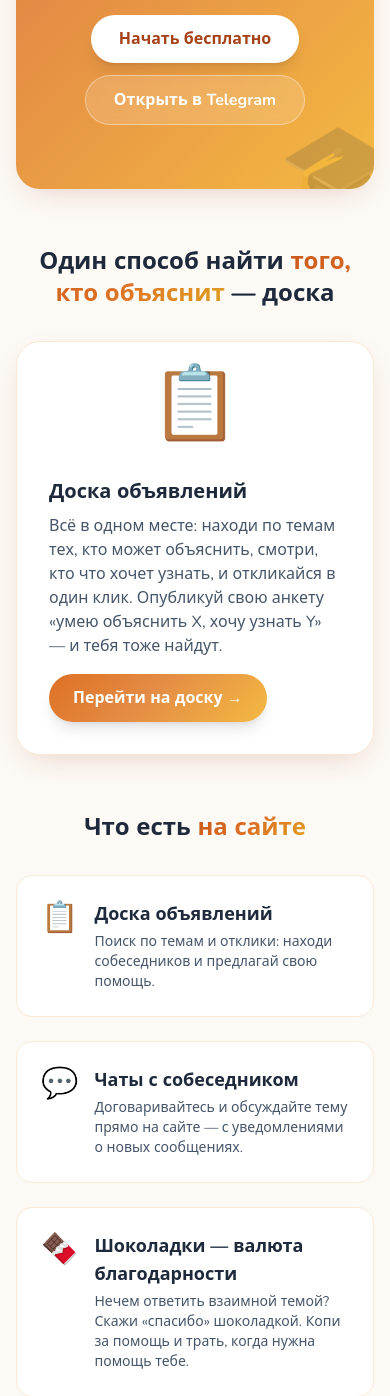
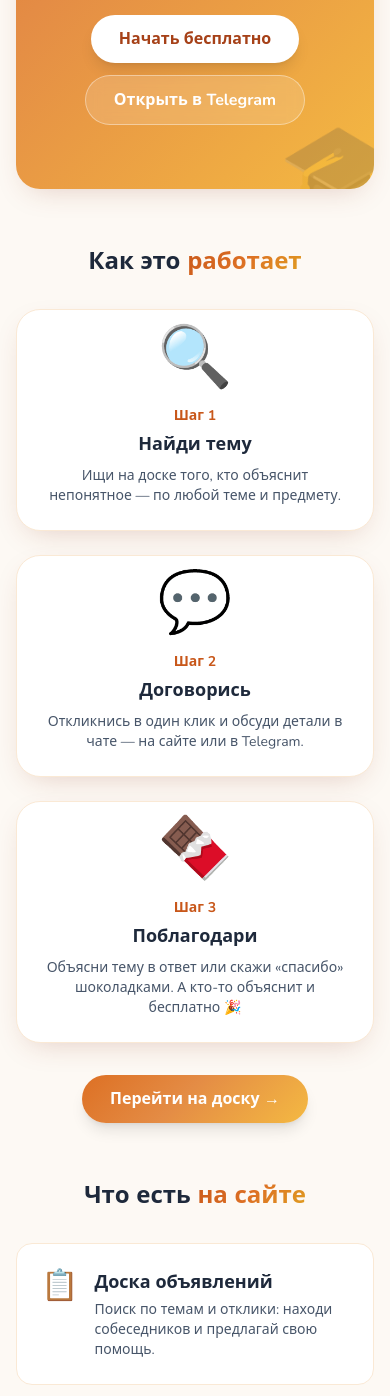
Before and after one commit to quantickr/obyasny, a FastAPI app: page / in a window 390 px wide; the page is wider, and only the part inside the window is pictured. Shown: the part 490-1886 px from the top of that part. Run offline with FastAPI, Linux system fonts and the light colour scheme; parts of the project's set-up code (start-up, migrations or seed data) failed here and were passed over; some libraries are stand-ins or nearby versions.

Commit message:
Списание шоколадок по цене темы, бесплатные (0) объяснения, обновление главной
- Заявка фиксирует цену темы объясняющего при создании (новое поле requests.price
  + миграция). Списание/возврат/награда теперь идут по этой цене, а не жёстко «1».
- Цена 0 = бесплатно: ничего не списывается, баланс не проверяется, награды нет.
- Диапазон цены в профиле/админке расширен до 0..3; в UI цена 0 показывается как
  «бесплатно».
- Главная: секция «Один способ найти — доска» заменена блоком «Как это работает»
  из 3 шагов.

Co-Authored-By: Claude (claude-opus-4-8) <noreply@anthropic.com>

```diff
--- a/app/models/request.py
+++ b/app/models/request.py
@@ -12,6 +12,7 @@ from sqlalchemy import (
     ForeignKey,
     Index,
     Integer,
+    SmallInteger,
     Text,
 )
 from sqlalchemy.orm import Mapped, mapped_column, relationship
@@ -65,6 +66,10 @@ class Request(Base, TimestampMixin):
     offer_topic_id: Mapped[int | None] = mapped_column(
         Integer, ForeignKey("topics.id", ondelete="SET NULL"), nullable=True
     )
+    # Цена в шоколадках, зафиксированная при создании заявки (из темы
+    # объясняющего). 0 → бесплатное объяснение: ничего не списывается,
+    # не возвращается и не начисляется.
+    price: Mapped[int] = mapped_column(SmallInteger, default=1, nullable=False)
     status: Mapped[RequestStatus] = mapped_column(
         Enum(RequestStatus, name="request_status"),
         default=RequestStatus.pending,
--- a/app/web/templates/admin/reports.html
+++ b/app/web/templates/admin/reports.html
@@ -87,7 +87,7 @@
                         <p class="text-xs text-slate-500 mb-1">Может объяснить</p>
                         {% for ut in t.can_teach %}
                         <div class="flex items-center justify-between gap-2 py-0.5">
-                            <span class="text-xs break-words">{{ ut.topic.name }}{% if ut.level %} · ур. {{ ut.level }}{% endif %} · 🍫{{ ut.price or 1 }}</span>
+                            <span class="text-xs break-words">{{ ut.topic.name }}{% if ut.level %} · ур. {{ ut.level }}{% endif %} · {% if ut.price == 0 %}🆓 бесплатно{% else %}🍫{{ ut.price or 1 }}{% endif %}</span>
                             {% if user.is_superadmin or user.can_edit_profiles %}
                             <form method="post" action="/admin/users/{{ r.reported_user_id }}/topics/{{ ut.id }}/remove"
                                   onsubmit="return confirm('Удалить тему?');">
--- a/app/web/templates/admin/user_detail.html
+++ b/app/web/templates/admin/user_detail.html
@@ -123,7 +123,7 @@
                 <p class="text-sm text-slate-500 mb-1">Может объяснить</p>
                 {% for ut in can_teach %}
                 <div class="flex items-center justify-between gap-2 text-sm py-1">
-                    <span class="break-words">{{ ut.topic.name }}{% if ut.level %} · ур. {{ ut.level }}{% endif %} · 🍫{{ ut.price or 1 }}</span>
+                    <span class="break-words">{{ ut.topic.name }}{% if ut.level %} · ур. {{ ut.level }}{% endif %} · {% if ut.price == 0 %}🆓 бесплатно{% else %}🍫{{ ut.price or 1 }}{% endif %}</span>
                     <form method="post" action="/admin/users/{{ target.id }}/topics/{{ ut.id }}/remove"
                           onsubmit="return confirm('Удалить тему?');">
                         <button class="text-xs text-red-500 hover:text-red-700">удалить</button>
@@ -151,8 +151,8 @@
                     <option value="wants_learn">хочет узнать</option>
                 </select>
                 <input type="number" name="level" min="1" max="10" placeholder="ур." class="w-16 border border-slate-300 rounded px-2 py-1 text-sm">
-                <select name="price" title="Цена в шоколадках (для «может объяснить»)" class="border border-slate-300 rounded px-2 py-1 text-sm">
-                    {% for n in range(1, 4) %}<option value="{{ n }}">🍫{{ n }}</option>{% endfor %}
+                <select name="price" title="Цена в шоколадках (для «может объяснить», 0 — бесплатно)" class="border border-slate-300 rounded px-2 py-1 text-sm">
+                    {% for n in range(0, 4) %}<option value="{{ n }}" {% if n == 1 %}selected{% endif %}>{% if n == 0 %}🆓 бесплатно{% else %}🍫{{ n }}{% endif %}</option>{% endfor %}
                 </select>
                 <button class="text-sm bg-slate-700 text-white px-3 py-1 rounded hover:bg-slate-800">Добавить</button>
             </form>
--- a/app/web/templates/board_results.html
+++ b/app/web/templates/board_results.html
@@ -44,7 +44,7 @@
             {% for ut in card.can_teach %}
             <div>
                 <span class="text-sm bg-green-50 text-green-800 px-2 py-1 rounded inline-block break-words">
-                    {{ ut.topic.name }}{% if ut.level %} · {{ ut.level }}/10{% endif %} · 🍫{{ ut.price or 1 }}
+                    {{ ut.topic.name }}{% if ut.level %} · {{ ut.level }}/10{% endif %} · {% if ut.price == 0 %}🆓 бесплатно{% else %}🍫{{ ut.price or 1 }}{% endif %}
                 </span>
                 {% if ut.details %}
                 <p class="text-xs text-slate-500 mt-0.5 break-words whitespace-pre-wrap">{{ ut.details | censor }}</p>
--- a/app/web/templates/index.html
+++ b/app/web/templates/index.html
@@ -36,24 +36,35 @@
     </div>
 </section>
 
-<!-- Один способ найти: доска -->
+<!-- Как это работает: 3 шага -->
 <section class="mt-14">
     <h2 class="text-center text-2xl font-extrabold mb-8">
-        Один способ найти <span class="brand-text-gradient">того, кто объяснит</span> — доска
+        Как это <span class="brand-text-gradient">работает</span>
     </h2>
-    <div class="bg-white rounded-3xl border border-brand-100 p-8 sm:p-10 flex flex-col sm:flex-row items-center gap-8 shadow-soft">
-        <div class="text-7xl animate-floaty shrink-0">📋</div>
-        <div class="flex-1">
-            <h3 class="font-extrabold text-xl mb-2">Доска объявлений</h3>
-            <p class="text-slate-600 mb-4">
-                Всё в одном месте: находи по темам тех, кто может объяснить,
-                смотри, кто что хочет узнать, и откликайся в один клик. Опубликуй
-                свою анкету «умею объяснить X, хочу узнать Y» — и тебя тоже найдут.
-            </p>
-            <a href="/board" class="inline-block brand-gradient text-white px-6 py-3 rounded-full font-bold hover:opacity-90 transition-opacity shadow-lg">
-                Перейти на доску →
-            </a>
+    <div class="grid sm:grid-cols-3 gap-6">
+        <div class="bg-white rounded-3xl border border-brand-100 p-6 text-center shadow-soft">
+            <div class="text-6xl mb-3 animate-floaty">🔍</div>
+            <div class="text-sm font-bold text-brand-600 mb-1">Шаг 1</div>
+            <h3 class="font-extrabold text-lg mb-2">Найди тему</h3>
+            <p class="text-slate-600 text-sm">Ищи на доске того, кто объяснит непонятное — по любой теме и предмету.</p>
         </div>
+        <div class="bg-white rounded-3xl border border-brand-100 p-6 text-center shadow-soft">
+            <div class="text-6xl mb-3 animate-floaty" style="animation-delay:.4s">💬</div>
+            <div class="text-sm font-bold text-brand-600 mb-1">Шаг 2</div>
+            <h3 class="font-extrabold text-lg mb-2">Договорись</h3>
+            <p class="text-slate-600 text-sm">Откликнись в один клик и обсуди детали в чате — на сайте или в Telegram.</p>
+        </div>
+        <div class="bg-white rounded-3xl border border-brand-100 p-6 text-center shadow-soft">
+            <div class="text-6xl mb-3 animate-floaty" style="animation-delay:.8s">🍫</div>
+            <div class="text-sm font-bold text-brand-600 mb-1">Шаг 3</div>
+            <h3 class="font-extrabold text-lg mb-2">Поблагодари</h3>
+            <p class="text-slate-600 text-sm">Объясни тему в ответ или скажи «спасибо» шоколадками. А кто-то объяснит и бесплатно 🎉</p>
+        </div>
+    </div>
+    <div class="text-center mt-8">
+        <a href="/board" class="inline-block brand-gradient text-white px-7 py-3 rounded-full font-bold hover:opacity-90 transition-opacity shadow-lg">
+            Перейти на доску →
+        </a>
     </div>
 </section>
 
--- a/app/web/templates/public_profile.html
+++ b/app/web/templates/public_profile.html
@@ -56,7 +56,7 @@
             {% for ut in can_teach %}
             <div>
                 <span class="text-sm bg-green-50 text-green-800 px-2 py-1 rounded inline-block break-words">
-                    {{ ut.topic.name }}{% if ut.level %} · {{ ut.level }}/10{% endif %} · 🍫{{ ut.price or 1 }}
+                    {{ ut.topic.name }}{% if ut.level %} · {{ ut.level }}/10{% endif %} · {% if ut.price == 0 %}🆓 бесплатно{% else %}🍫{{ ut.price or 1 }}{% endif %}
                 </span>
                 {% if ut.details %}
                 <p class="text-xs text-slate-500 mt-0.5 break-words whitespace-pre-wrap">{{ ut.details | censor }}</p>
```
Also changed, not shown: alembic/versions/a1b2c3d4e5f7_request_price.py (added, +38 -0 lines), app/services/request_service.py (+47 -13 lines), app/services/topic_service.py (+5 -3 lines), app/web/templates/profile.html (+7 -7 lines).
